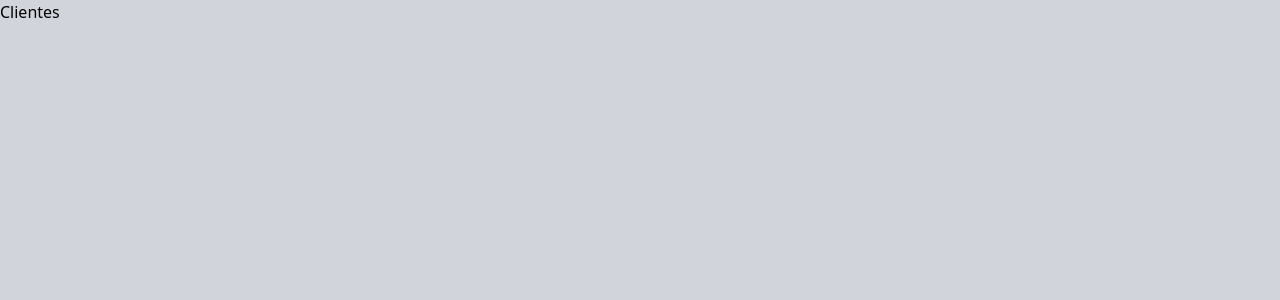
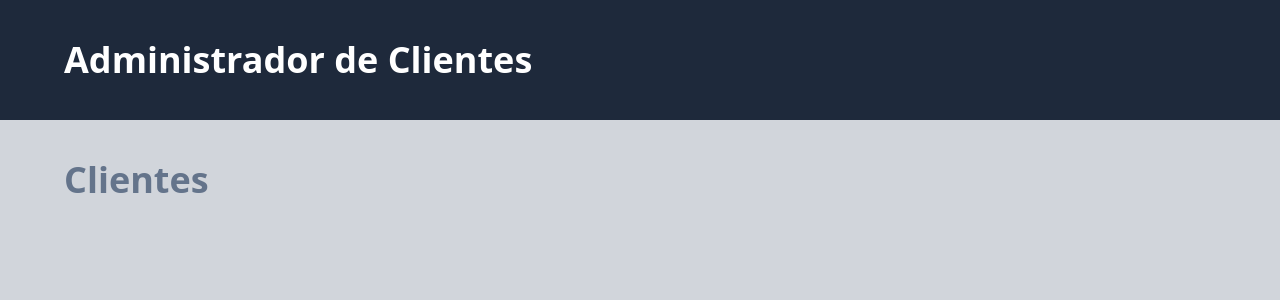
Before and after one commit to Leomiguel19/crm-vue, a Vue app: page / in a window 1280 px wide. Shown: the top 300 px of the page. Built offline with nearby package versions, Linux system fonts and the light colour scheme.

Commit message:
Crear Header

```diff
--- a/src/App.vue
+++ b/src/App.vue
@@ -3,5 +3,15 @@
 </script>
 
 <template>
-  <RouterView/>
+  <header class="bg-slate-800">
+    <div class="mx-auto max-w-6xl py-10">
+      <h1 class="text-4xl font-extrabold text-white">
+        Administrador de Clientes
+      </h1>
+    </div>
+  </header>
+
+  <main class="max-w-6xl mx-auto mt-10">
+    <RouterView/>
+  </main>
 </template>
--- a/src/views/ClientesView.vue
+++ b/src/views/ClientesView.vue
@@ -4,6 +4,6 @@
 
 <template>
     <div>
-        <h1>Clientes</h1>
+        <h1 class="text-4xl font-extrabold text-slate-500">Clientes</h1>
     </div>
 </template>
```
